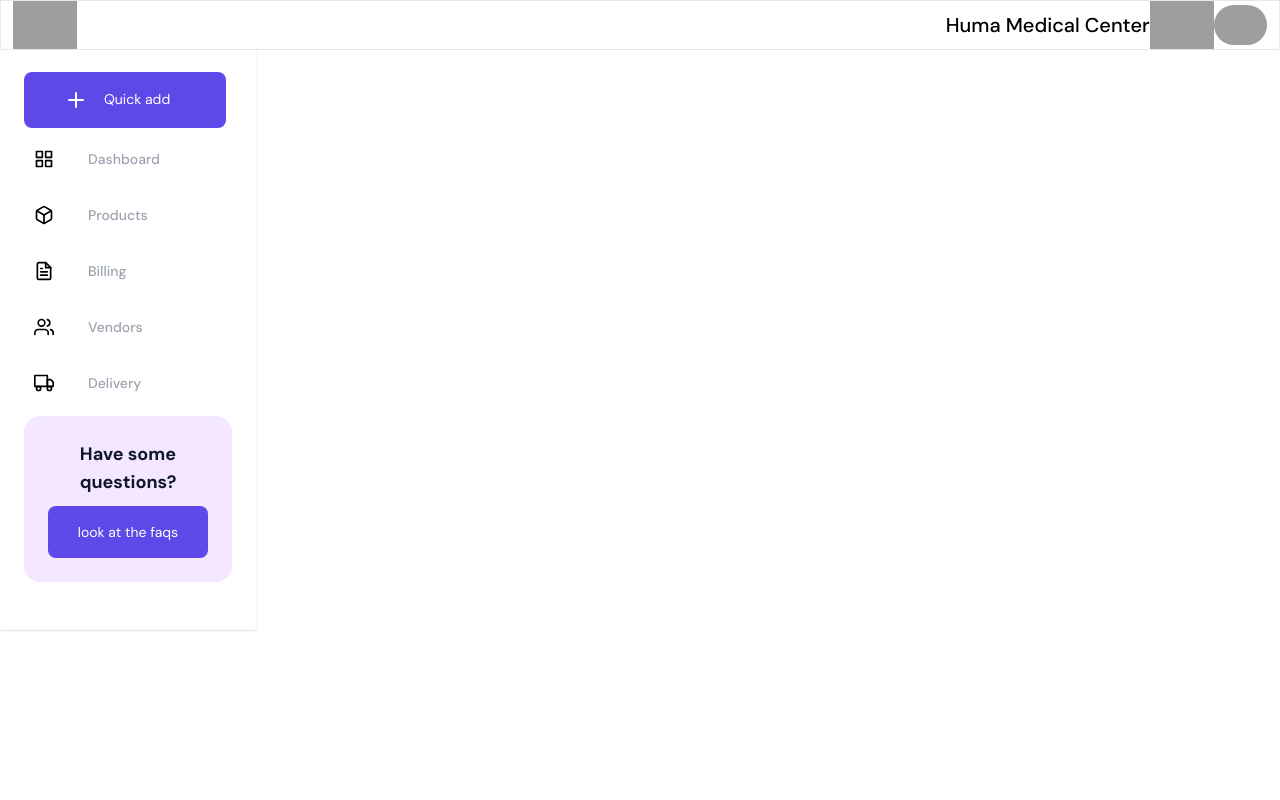
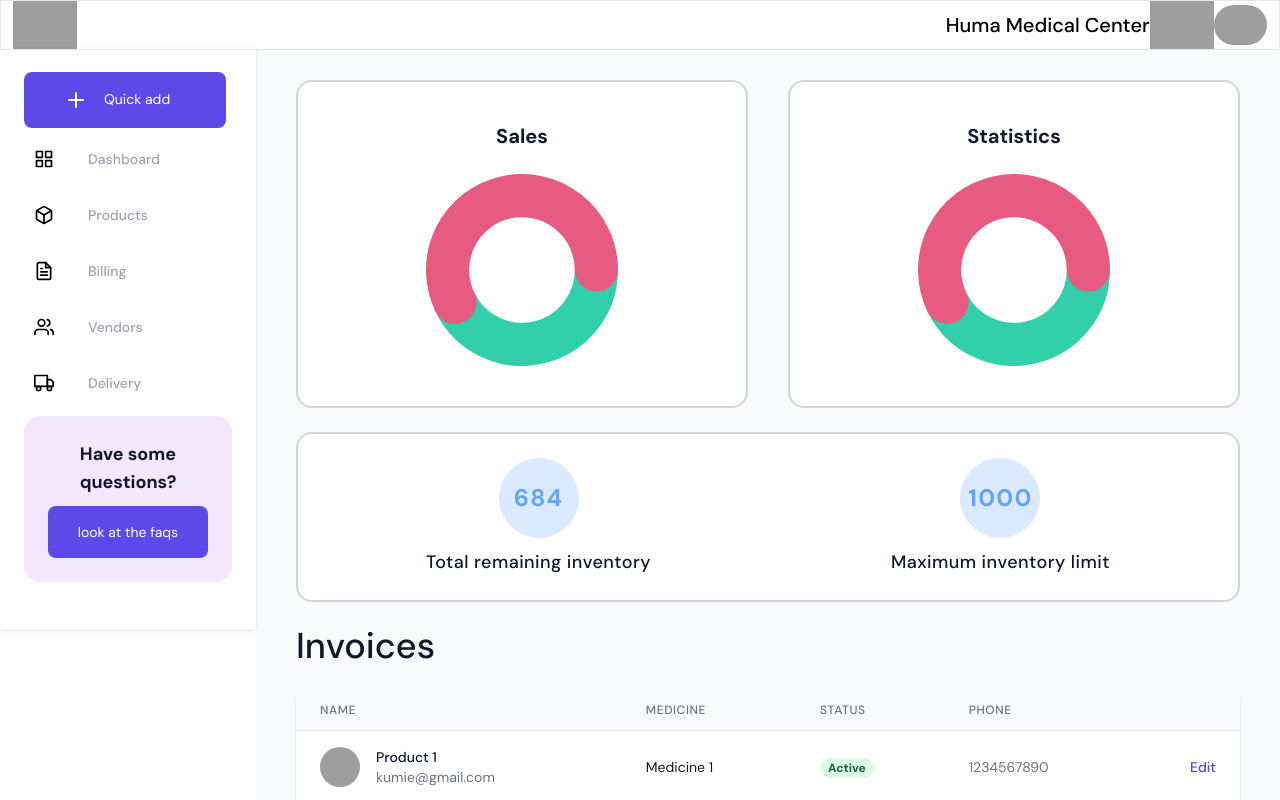
Before and after one commit to Kumilachew-g/pharmacy-app, a React (Create React App) app: page /billing in a window 1280 px wide. Shown: the top 800 px of the page. Built offline with nearby package versions, Linux system fonts and the light colour scheme; grey boxes are pictures that could not be loaded.

Commit message:
Update Billing page

```diff
--- a/src/routes/Billing.jsx
+++ b/src/routes/Billing.jsx
@@ -2,15 +2,197 @@ import React from "react";
 import "../index.css";
 import Header from "../components/Header";
 import SideBar from "../components/SideBar";
+import { PieChart } from "react-minimal-pie-chart";
+
+const Product = [
+  {
+    name: "Product 1",
+    medicine: "Medicine 1",
+    phone: "1234567890",
+    email: "kumie@gmail.com",
+    image: "https://picsum.photos/200/300",
+  },
+  {
+    name: "Product 2",
+    medicine: "Medicine 2",
+    phone: "1234567890",
+    email: "hana@gmail.com",
+    image: "https://picsum.photos/200/300",
+  },
+  {
+    name: "Product 3",
+    medicine: "Medicine 3",
+    phone: "1234567890",
+    email: "helen@gmail.com",
+    image: "https://picsum.photos/200/300",
+  },
+  // More products
+];
 
 const Billing = () => {
   return (
     <div>
       <Header />
       {/* sidebar */}
-      <SideBar place="3" />
-      {/* main content container */}
-      <div></div>
+      <div>
+        <SideBar place="3" />
+        {/* main content container */}
+        <div className=" mt-auto w-4/5 p-10 bg-gray-50 ml-auto flex flex-col space-y-6">
+          <div className="mt-10 flex space-x-10">
+            {/* addcharts here */}
+            <div className="inline-flex flex-col space-y-6 items-center justify-start flex-1 p-10 bg-white border-2 rounded-2xl border-gray-300">
+              <p className="text-xl font-bold text-gray-900">Sales</p>
+              <div className="w-48 object-scale-down">
+                <PieChart
+                  animate
+                  animationDuration={500}
+                  animationEasing="ease-out"
+                  center={[50, 50]}
+                  data={[
+                    { title: "Two", value: 15, color: "#31D0AA" },
+                    { title: "Three", value: 20, color: "#E85B81" },
+                  ]}
+                  lengthAngle={360}
+                  lineWidth={45}
+                  paddingAngle={0}
+                  radius={50}
+                  rounded
+                  startAngle={0}
+                  viewBoxSize={[100, 100]}
+                />
+              </div>
+            </div>
+            <div className="inline-flex flex-col space-y-6 items-center justify-start flex-1 p-10 bg-white border-2 rounded-2xl border-gray-300">
+              <p className="text-xl font-bold text-gray-900">Statistics</p>
+              <div className="w-48 object-scale-down">
+                <PieChart
+                  animate
+                  animationDuration={500}
+                  animationEasing="ease-out"
+                  center={[50, 50]}
+                  data={[
+                    { title: "Two", value: 15, color: "#31D0AA" },
+                    { title: "Three", value: 20, color: "#E85B81" },
+                  ]}
+                  lengthAngle={360}
+                  lineWidth={45}
+                  paddingAngle={0}
+                  radius={50}
+                  rounded
+                  startAngle={0}
+                  viewBoxSize={[100, 100]}
+                />
+              </div>
+            </div>
+          </div>
+          {/* middle section */}
+          <div className="inline-flex bg-white space-x-48 items-center justify-between px-32 py-6 border-2 rounded-2xl border-gray-300">
+            <div className="inline-flex flex-col space-y-2.5 items-center justify-center">
+              <div className="inline-flex items-center justify-center w-20 h-20 bg-blue-100 rounded-full">
+                <p className="text-2xl font-bold tracking-wider text-center text-blue-400">
+                  684
+                </p>
+              </div>
+              <p className="text-lg font-medium tracking-wide text-center text-gray-900">
+                Total remaining inventory
+              </p>
+            </div>
+            <div className="inline-flex flex-col space-y-2.5 items-center justify-center">
+              <div className="inline-flex items-center justify-center w-20 h-20 bg-blue-100 rounded-full">
+                <p className="text-2xl font-bold tracking-wider text-center text-blue-400">
+                  1000
+                </p>
+              </div>
+              <p className="text-lg font-medium tracking-wide text-center text-gray-900">
+                Maximum inventory limit
+              </p>
+            </div>
+          </div>
+          {/* table */}
+          <p className="text-4xl font-medium text-gray-900">Invoices</p>
+          <div className="shadow overflow-hidden border-b border-gray-200 sm:rounded-lg">
+            <table className="min-w-full divide-y divide-gray-200">
+              <thead className="bg-gray-50">
+                <tr>
+                  <th
+                    scope="col"
+                    className="px-6 py-3 text-left text-xs font-medium text-gray-500 uppercase tracking-wider"
+                  >
+                    Name
+                  </th>
+                  <th
+                    scope="col"
+                    className="px-6 py-3 text-left text-xs font-medium text-gray-500 uppercase tracking-wider"
+                  >
+                    Medicine
+                  </th>
+                  <th
+                    scope="col"
+                    className="px-6 py-3 text-left text-xs font-medium text-gray-500 uppercase tracking-wider"
+                  >
+                    Status
+                  </th>
+                  <th
+                    scope="col"
+                    className="px-6 py-3 text-left text-xs font-medium text-gray-500 uppercase tracking-wider"
+                  >
+                    phone
+                  </th>
+                  <th scope="col" className="relative px-6 py-3">
+                    <span className="sr-only">Edit</span>
+                  </th>
+                </tr>
+              </thead>
+              <tbody className="bg-white divide-y divide-gray-200">
+                {Product.map((person) => (
+                  <tr key={person.email}>
+                    <td className="px-6 py-4 whitespace-nowrap">
+                      <div className="flex items-center">
+                        <div className="flex-shrink-0 h-10 w-10">
+                          <img
+                            className="h-10 w-10 rounded-full"
+                            src={person.image}
+                            alt=""
+                          />
+                        </div>
+                        <div className="ml-4">
+                          <div className="text-sm font-medium text-gray-900">
+                            {person.name}
+                          </div>
+                          <div className="text-sm text-gray-500">
+                            {person.email}
+                          </div>
+                        </div>
+                      </div>
+                    </td>
+                    <td className="px-6 py-4 whitespace-nowrap">
+                      <div className="text-sm text-gray-900">
+                        {person.medicine}
+                      </div>
+                    </td>
+                    <td className="px-6 py-4 whitespace-nowrap">
+                      <span className="px-2 inline-flex text-xs leading-5 font-semibold rounded-full bg-green-100 text-green-800">
+                        Active
+                      </span>
+                    </td>
+                    <td className="px-6 py-4 whitespace-nowrap text-sm text-gray-500">
+                      <a href={person.phone}>{person.phone}</a>
+                    </td>
+                    <td className="px-6 py-4 whitespace-nowrap text-right text-sm font-medium">
+                      <a
+                        href="#"
+                        className="text-indigo-600 hover:text-indigo-900"
+                      >
+                        Edit
+                      </a>
+                    </td>
+                  </tr>
+                ))}
+              </tbody>
+            </table>
+          </div>
+        </div>
+      </div>
     </div>
   );
 };
```
